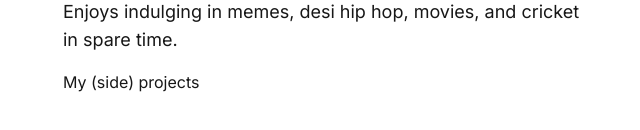
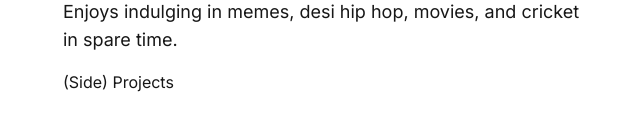
Before and after one commit to jagdishpatil02/website, a Next.js app: page / in a window 1280 px wide. Shown: the part 226-356 px from the top of the page, without its empty margins (313-953 px from the left). Built offline with nearby package versions, Linux system fonts and the light colour scheme.

Commit message:
updated side project label

```diff
--- a/src/app/page.js
+++ b/src/app/page.js
@@ -81,7 +81,7 @@ export default function Home() {
             rel="noopener noreferrer"
             className="relative inline-block  group "
           >
-            My (side) projects
+            (Side) Projects
             <span className="absolute left-0 bottom-0 h-0.5 w-full bg-[#222] transform scale-x-0 group-hover:scale-x-100 transition-transform duration-300"></span>
           </a>
         </div>
```
